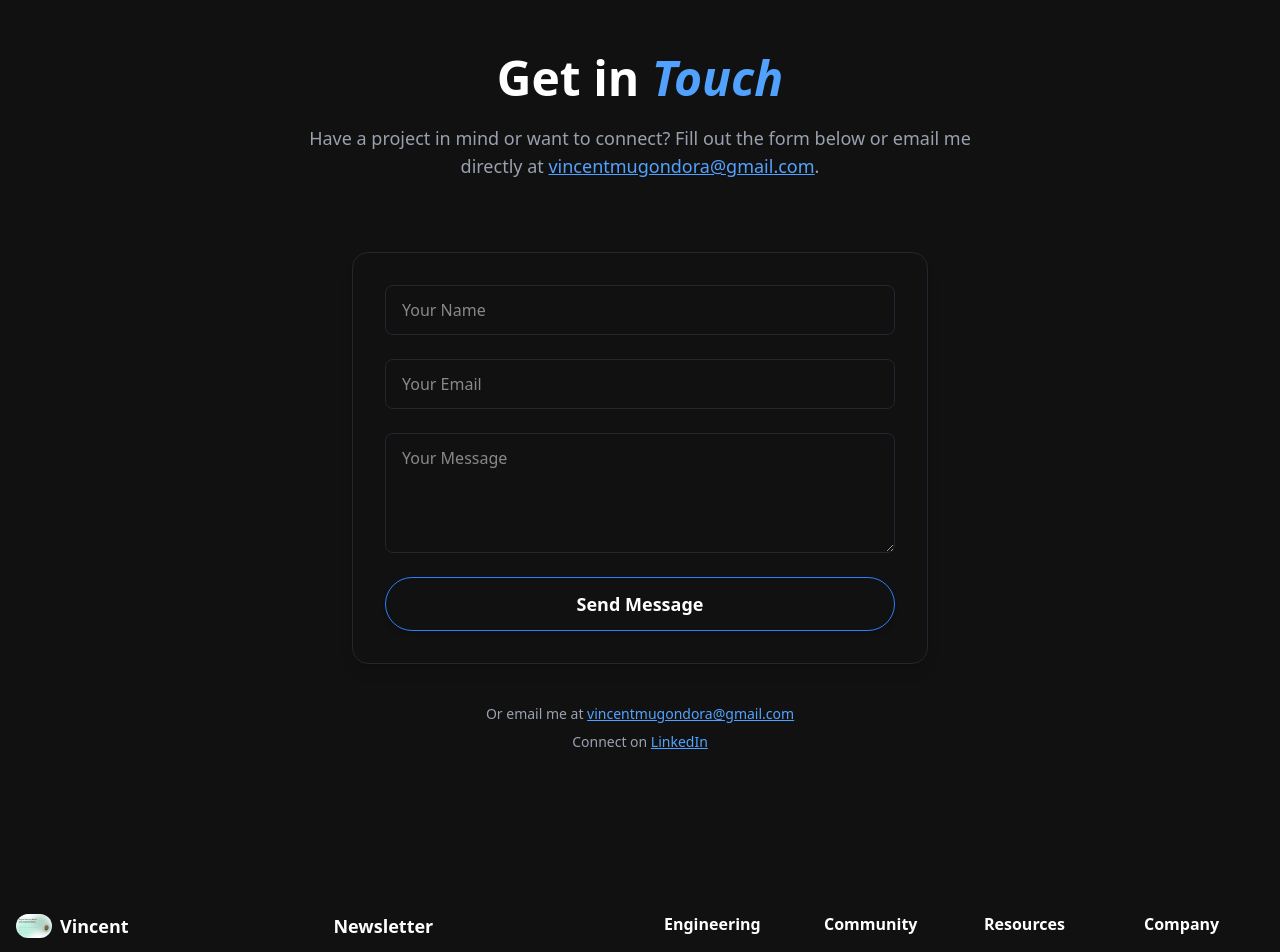
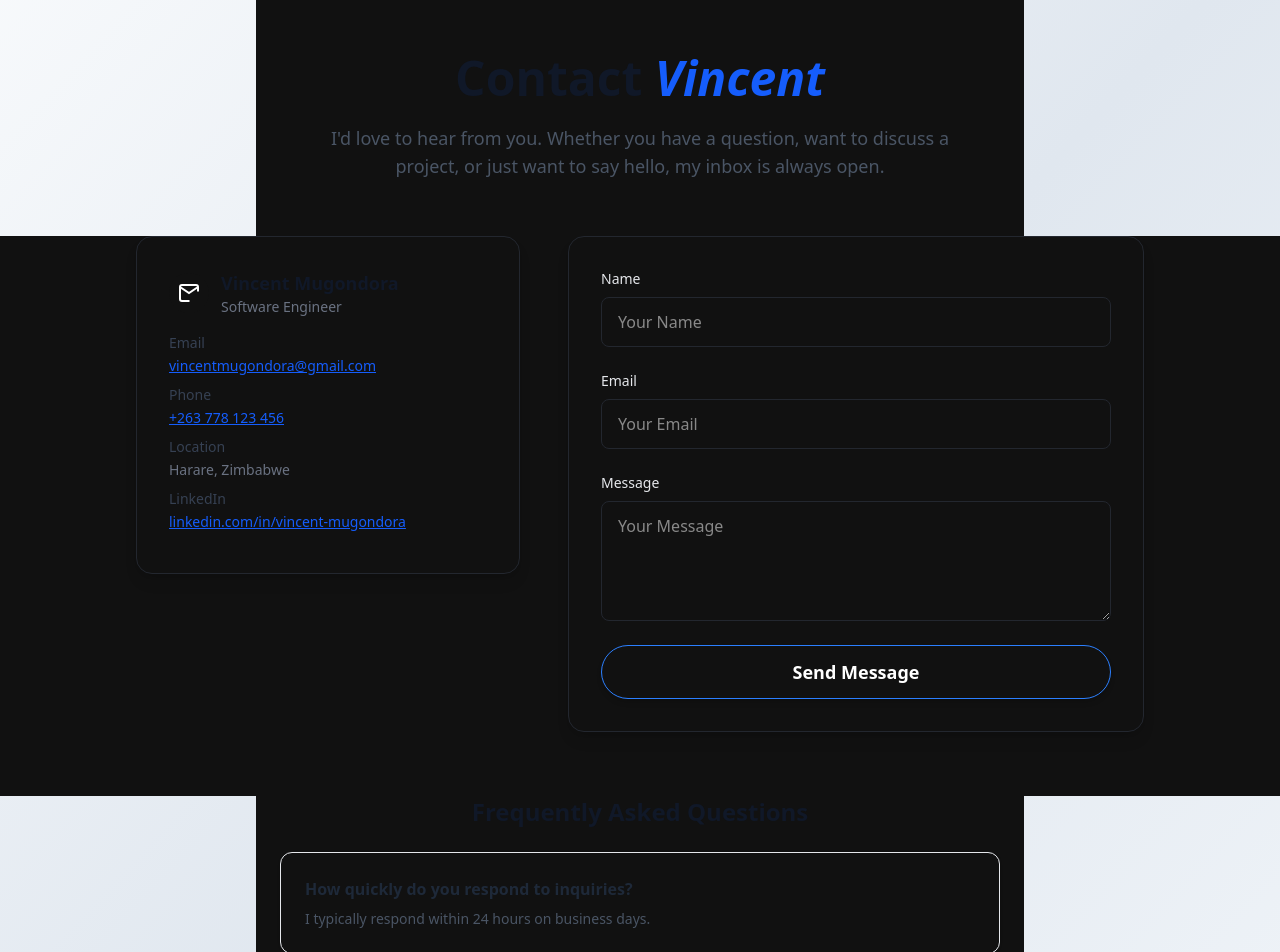
Before and after one commit to VincentMugondora/my_portfolio, a Next.js app: page /contact in a window 1280 px wide. Shown: the part 160-1112 px from the top of the page. Built offline with nearby package versions, Linux system fonts and the light colour scheme.

Commit message:
Add FAQ section and enhance contact page layout with improved styling and user engagement features.

```diff
--- a/src/pages/contact.tsx
+++ b/src/pages/contact.tsx
@@ -1,5 +1,20 @@
 import React, { useState } from 'react';
 import Navbar from '@/components/Navbar';
+
+const faqs = [
+  {
+    q: 'How quickly do you respond to inquiries?',
+    a: 'I typically respond within 24 hours on business days.'
+  },
+  {
+    q: 'What information should I include in my message?',
+    a: 'Please include your project goals, timeline, and any specific requirements.'
+  },
+  {
+    q: 'Do you offer consultations?',
+    a: 'Yes, I offer free initial consultations to discuss your project needs.'
+  },
+];
 
 const ContactPage: React.FC = () => {
   const [form, setForm] = useState({ name: '', email: '', message: '' });
@@ -36,57 +51,106 @@ const ContactPage: React.FC = () => {
   };
 
   return (
-    <div className="bg-[#111111] min-h-screen flex flex-col">
+    <div className="min-h-screen flex flex-col bg-gradient-to-br from-[#f8fafc] via-[#e0e7ef] to-[#f1f5f9]">
       <Navbar />
-      <section className="flex flex-col items-center justify-center max-w-4xl mx-auto w-full px-6 pt-32 pb-12 text-center">
-        <h1 className="text-4xl md:text-5xl font-extrabold mb-4 leading-tight text-white">
-          Get in <span className="text-blue-400 italic font-bold">Touch</span>
+      <section className="flex flex-col items-center justify-center max-w-3xl mx-auto w-full px-6 pt-32 pb-8 text-center">
+        <h1 className="text-4xl md:text-5xl font-extrabold mb-4 leading-tight text-gray-900">
+          Contact <span className="text-blue-600 italic font-bold">Vincent</span>
         </h1>
-        <p className="text-gray-400 mb-6 text-lg max-w-2xl">
-          Have a project in mind or want to connect? Fill out the form below or email me directly at <a href="mailto:vincentmugondora@gmail.com" className="text-blue-400 underline">vincentmugondora@gmail.com</a>.
+        <p className="text-gray-600 mb-6 text-lg max-w-2xl">
+          I&apos;d love to hear from you. Whether you have a question, want to discuss a project, or just want to say hello, my inbox is always open.
         </p>
       </section>
-      <section className="flex flex-col items-center justify-center w-full px-4 pb-16">
-        <form onSubmit={handleSubmit} className="w-full max-w-xl bg-[#18181b] rounded-2xl shadow-lg p-8 flex flex-col gap-6 border border-[#23272F]">
+      <section className="flex flex-col md:flex-row items-start justify-center w-full px-4 pb-16 gap-12">
+        {/* Contact Card */}
+        <div className="bg-[#18181b] border border-[#23272F] shadow-lg rounded-2xl p-8 flex flex-col items-start max-w-sm w-full mx-auto md:mx-0">
+          <div className="flex items-center gap-3 mb-4">
+            <div className="bg-blue-600 rounded-full p-2">
+              <svg width="24" height="24" fill="none" viewBox="0 0 24 24" stroke="#fff"><path d="M21 10.5V6a2 2 0 0 0-2-2H5a2 2 0 0 0-2 2v12a2 2 0 0 0 2 2h7.5" strokeWidth="2"/><path d="M3 6l9 6 9-6" strokeWidth="2"/></svg>
+            </div>
+            <div>
+              <div className="text-gray-900 text-lg font-bold">Vincent Mugondora</div>
+              <div className="text-gray-500 text-sm">Software Engineer</div>
+            </div>
+          </div>
+          <div className="mb-2">
+            <span className="block text-gray-700 text-sm font-medium">Email</span>
+            <a href="mailto:vincentmugondora@gmail.com" className="text-blue-600 underline text-sm">vincentmugondora@gmail.com</a>
+          </div>
+          <div className="mb-2">
+            <span className="block text-gray-700 text-sm font-medium">Phone</span>
+            <a href="tel:+263778123456" className="text-blue-600 underline text-sm">+263 778 123 456</a>
+          </div>
+          <div className="mb-2">
+            <span className="block text-gray-700 text-sm font-medium">Location</span>
+            <span className="text-gray-500 text-sm">Harare, Zimbabwe</span>
+          </div>
+          <div className="mb-2">
+            <span className="block text-gray-700 text-sm font-medium">LinkedIn</span>
+            <a href="https://www.linkedin.com/in/vincent-mugondora-7b2a922b3" target="_blank" rel="noopener noreferrer" className="text-blue-600 underline text-sm">linkedin.com/in/vincent-mugondora</a>
+          </div>
+        </div>
+        {/* Contact Form */}
+        <form onSubmit={handleSubmit} className="w-full max-w-xl bg-[#18181b] border border-[#23272F] rounded-2xl shadow-lg p-8 flex flex-col gap-6 mx-auto md:mx-0">
+          <div className="flex flex-col gap-2">
+            <label htmlFor="name" className="text-gray-200 font-medium text-sm">Name</label>
             <input
+              id="name"
               type="text"
               name="name"
               placeholder="Your Name"
               value={form.name}
               onChange={handleChange}
-            className="bg-[#23272F] text-white px-4 py-3 rounded-lg border border-[#23272F] focus:border-blue-500 outline-none text-base"
+              className="bg-[#23272F] text-white px-4 py-3 rounded-lg border border-[#23272F] focus:border-blue-500 outline-none text-base w-full transition-all duration-200"
               required
             />
+          </div>
+          <div className="flex flex-col gap-2">
+            <label htmlFor="email" className="text-gray-200 font-medium text-sm">Email</label>
             <input
+              id="email"
               type="email"
               name="email"
               placeholder="Your Email"
               value={form.email}
               onChange={handleChange}
-            className="bg-[#23272F] text-white px-4 py-3 rounded-lg border border-[#23272F] focus:border-blue-500 outline-none text-base"
+              className="bg-[#23272F] text-white px-4 py-3 rounded-lg border border-[#23272F] focus:border-blue-500 outline-none text-base w-full transition-all duration-200"
               required
             />
+          </div>
+          <div className="flex flex-col gap-2">
+            <label htmlFor="message" className="text-gray-200 font-medium text-sm">Message</label>
             <textarea
+              id="message"
               name="message"
               placeholder="Your Message"
               value={form.message}
               onChange={handleChange}
-            className="bg-[#23272F] text-white px-4 py-3 rounded-lg border border-[#23272F] focus:border-blue-500 outline-none text-base min-h-[120px]"
+              className="bg-[#23272F] text-white px-4 py-3 rounded-lg border border-[#23272F] focus:border-blue-500 outline-none text-base w-full min-h-[120px] transition-all duration-200"
               required
             />
+          </div>
           <button
             type="submit"
             disabled={status === 'loading'}
             className="bg-blue-600 hover:bg-blue-700 text-white px-8 py-3 rounded-full font-semibold text-lg shadow-md hover:shadow-lg transition-transform duration-200 transform hover:scale-105 border border-blue-500 disabled:opacity-60"
           >
-            {status === 'loading' ? 'Sending...' : 'Send Message'}
+            {status === 'loading' ? 'Sending...' : status === 'success' ? 'Sent!' : 'Send Message'}
           </button>
-          {status === 'success' && <div className="text-green-400 text-sm mt-2">{msg}</div>}
-          {status === 'error' && <div className="text-red-400 text-sm mt-2">{msg}</div>}
+          {status === 'success' && <div className="text-green-600 text-sm mt-2">{msg}</div>}
+          {status === 'error' && <div className="text-red-600 text-sm mt-2">{msg}</div>}
         </form>
-        <div className="mt-10 text-gray-400 text-sm text-center">
-          <div>Or email me at <a href="mailto:vincentmugondora@gmail.com" className="text-blue-400 underline">vincentmugondora@gmail.com</a></div>
-          <div className="mt-2">Connect on <a href="https://www.linkedin.com/in/vincent-mugondora-7b2a922b3" target="_blank" rel="noopener noreferrer" className="text-blue-400 underline">LinkedIn</a></div>
+      </section>
+      {/* FAQ Section */}
+      <section className="max-w-3xl mx-auto w-full px-6 pb-20">
+        <h2 className="text-2xl font-bold text-gray-900 mb-6 text-center">Frequently Asked Questions</h2>
+        <div className="flex flex-col gap-6">
+          {faqs.map((faq, idx) => (
+            <div key={idx} className="bg-white border border-gray-200 rounded-xl p-6 shadow-sm">
+              <div className="font-semibold text-gray-800 mb-2">{faq.q}</div>
+              <div className="text-gray-600 text-sm">{faq.a}</div>
+            </div>
+          ))}
         </div>
       </section>
     </div>
```
Lines whose indentation alone changed are shown as unchanged.
